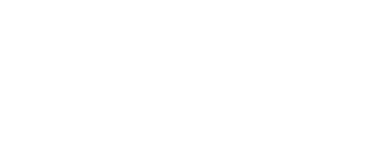
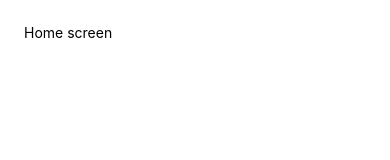
Before and after one commit to Sahil1109/nativeapp, a React Native app: screen / in a window 390 px wide. Shown: the top 160 px of the page. Built offline with nearby package versions, Linux system fonts and the light colour scheme.

Commit message:
After Lec16

```diff
--- a/App.js
+++ b/App.js
@@ -1,17 +1,10 @@
 import React from 'react';
-import { StyleSheet, View, Text} from 'react-native';
+import Home from './screens/home';
+import About from './screens/about';
+import ReviewDetails from './screens/reviewDetails';
 
 export default function App() {
   return(
-    <View style={styles.container}>
-      <Text></Text>
-    </View>
-  )
+     <Home/>
+  );
 }
-
-const styles = StyleSheet.create({
-  container: {
-    flex: 1,
-    backgroundColor: '#fff',
-  },
-});
--- /dev/null
+++ b/screens/about.js
@@ -0,0 +1,16 @@
+import React from 'react';
+import { StyleSheet, View, Text} from 'react-native';
+
+export default function About() {
+  return(
+    <View style={style.container}>
+      <Text>About screen</Text>
+    </View>
+  )
+}
+
+const styles = StyleSheet.create({
+  container: {
+      padding: 24
+  },
+});
--- /dev/null
+++ b/screens/home.js
@@ -0,0 +1,16 @@
+import React from 'react';
+import { StyleSheet, View, Text} from 'react-native';
+
+export default function Home() {
+  return(
+    <View style={styles.container}>
+      <Text>Home screen</Text>
+    </View>
+  )
+}
+
+const styles = StyleSheet.create({
+  container: {
+      padding: 24,
+  },
+});
--- /dev/null
+++ b/screens/reviewDetails.js
@@ -0,0 +1,16 @@
+import React from 'react';
+import { StyleSheet, View, Text} from 'react-native';
+
+export default function ReviewDetails() {
+  return(
+    <View style={style.container}>
+      <Text>Review Screen</Text>
+    </View>
+  )
+}
+
+const styles = StyleSheet.create({
+  container: {
+      padding: 24
+  },
+});
```
